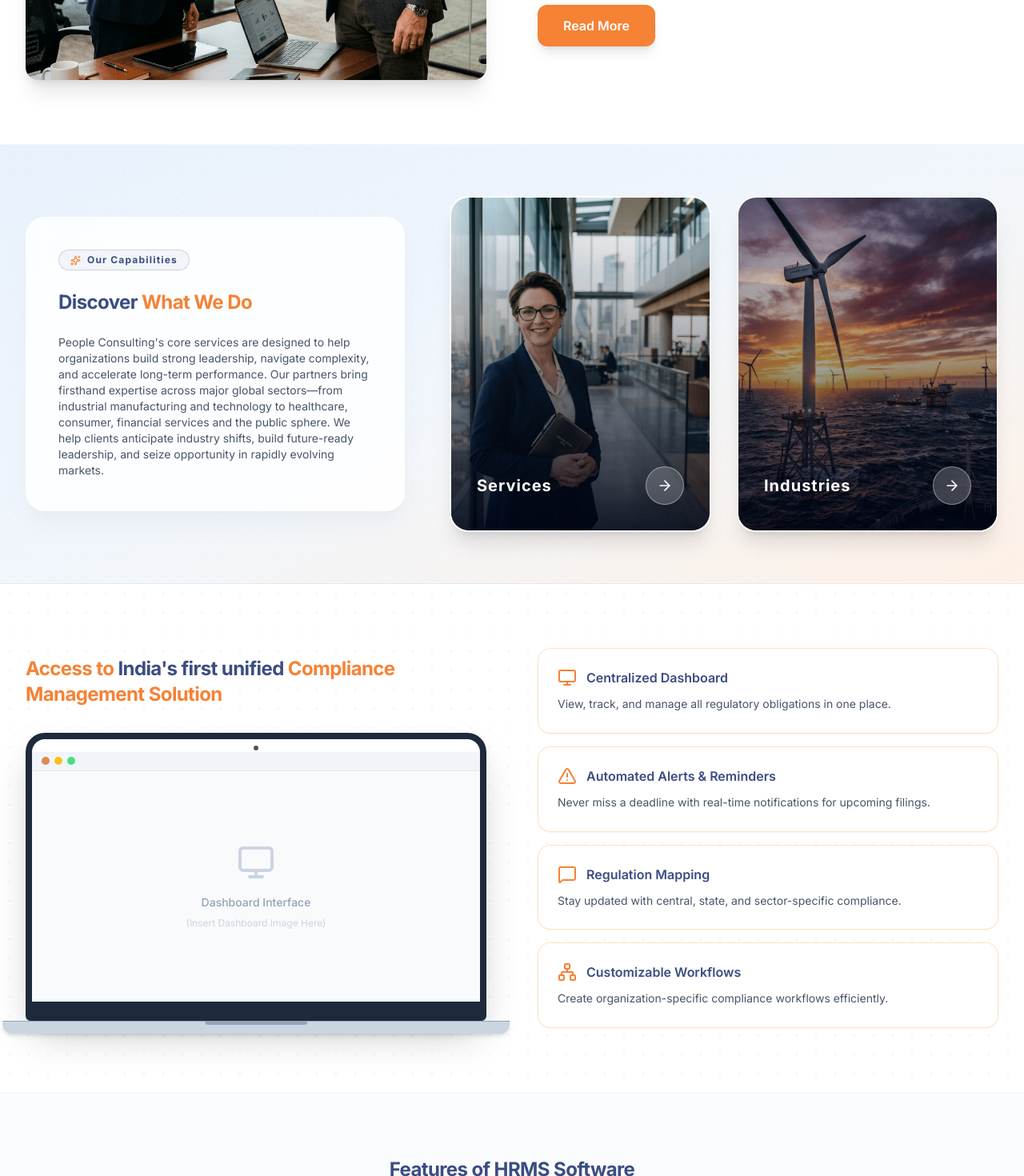
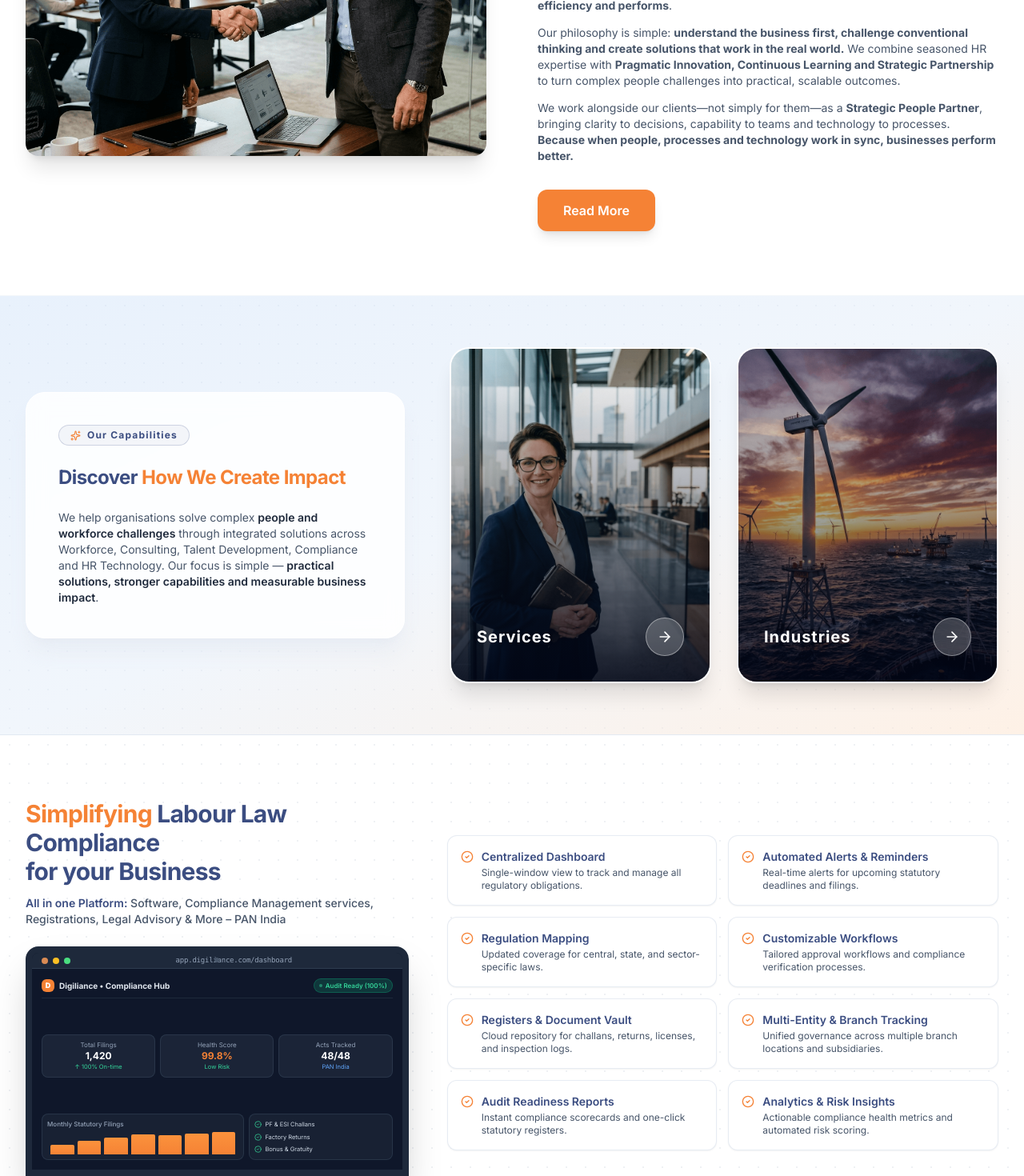
Before and after one commit to rammohan022/maxxinfradevelopersconsultant-frontend, a Next.js app: page / in a window 1280 px wide. Shown: the part 1240-2710 px from the top of the page at 80% size. Built offline with nearby package versions, Linux system fonts and the light colour scheme; no server answers.

Commit message:
feat: add logo and FormData support for website links and update homepage and compliance UI components

```diff
--- a/src/components/home/AboutUs.tsx
+++ b/src/components/home/AboutUs.tsx
@@ -3,39 +3,7 @@
 import Image from "next/image"
 import Link from "next/link"
 import { Container } from "@/components/ui"
-import { motion, Variants } from "framer-motion"
-
-const bulletsLeft = [
-  "Strategic Talent Acquisition",
-  "Executive Search & Headhunting",
-  "HR Compliance & Labor Law",
-  "Payroll Management",
-]
-
-const bulletsRight = [
-  "Employee Engagement Programs",
-  "Corporate Training & Development",
-  "Performance Management Systems",
-  "Organizational Restructuring",
-]
-
-const containerVariants: Variants = {
-  hidden: { opacity: 0 },
-  visible: {
-    opacity: 1,
-    transition: { staggerChildren: 0.1 },
-  },
-}
-
-const itemVariants: Variants = {
-  hidden: { opacity: 0, x: -20 },
-  visible: { opacity: 1, x: 0, transition: { duration: 0.4 } },
-}
-
-const imageVariants: Variants = {
-  hidden: { opacity: 0, scale: 0.95 },
-  visible: { opacity: 1, scale: 1, transition: { duration: 0.6, ease: "easeOut" } },
-}
+import { motion } from "framer-motion"
 
 export default function AboutUs() {
   return (
@@ -70,22 +38,35 @@ export default function AboutUs() {
             viewport={{ once: true, amount: 0.2 }}
             transition={{ duration: 0.6, ease: "easeOut" }}
           >
-            <span className="inline-flex items-center gap-2 px-3 py-1 rounded-full border border-primary/20 bg-primary/5 text-primary text-xs font-bold tracking-widest mb-4">
-              About Us
+            <span className="inline-flex items-center gap-2 px-3.5 py-1 rounded-full border border-primary/20 bg-primary/5 text-primary text-xs font-bold tracking-widest mb-4">
+              About People Consulting
             </span>
 
-            <h2 className="text-xl md:text-2xl font-bold text-primary tracking-tight mb-6">
-              Aligning Strategy With{' '}
-              <span className="text-secondary">People & Culture</span>
+            <h2 className="text-xl md:text-2xl font-bold text-primary tracking-tight mb-4 leading-snug">
+              We believe people drive organisations.{' '}
+              <span className="text-secondary">
+                We help businesses turn their people advantage into business advantage.
+              </span>
             </h2>
 
-            <p className="text-xs md:text-sm text-slate-600 mt-1 max-w-3xl leading-relaxed mb-6">
-              <strong>People Consulting</strong> is a premier HR and Recruitment agency dedicated to providing strategic, solution-oriented talent acquisition and human resource management services. With a multidisciplinary approach and strong professional network, we cater to businesses and corporate entities across diverse sectors.
-            </p>
+            <div className="space-y-3.5 text-xs md:text-sm text-slate-600 leading-relaxed mb-8">
+              <p>
+                For more than a decade, <strong>People Consulting</strong> has partnered with organisations across India to solve the people challenges that sit at the heart of business performance. We bring together <strong>people, expertise, technology and execution</strong> to help organisations build stronger and more future-ready businesses.
+              </p>
 
-            <p className="text-xs md:text-sm text-slate-600 mt-1 max-w-3xl leading-relaxed mb-8">
-              We help organizations streamline their recruitment, training, and labor compliance processes. Our goal is to connect top talent with industry leaders, ensuring High Performance workplaces and long-term organizational success.
-            </p>
+              <p>
+                Our capabilities span <strong>Workforce Solutions, HR Consulting &amp; Talent Advisory, Talent Development &amp; Capacity Building, Labour Compliance and HR Technology</strong>. But we don&apos;t look at these as separate services. We look at them as interconnected levers that shape how an organisation <strong>attracts talent, builds capability, manages risk, improves efficiency and performs</strong>.
+              </p>
+
+              <p>
+                Our philosophy is simple: <strong>understand the business first, challenge conventional thinking and create solutions that work in the real world.</strong> We combine seasoned HR expertise with <strong>Pragmatic Innovation, Continuous Learning and Strategic Partnership</strong> to turn complex people challenges into practical, scalable outcomes.
+              </p>
+
+              <p>
+                We work alongside our clients—not simply for them—as a <strong>Strategic People Partner</strong>, bringing clarity to decisions, capability to teams and technology to processes.{' '}
+                <strong>Because when people, processes and technology work in sync, businesses perform better.</strong>
+              </p>
+            </div>
 
             <Link
               href="/about-us"
--- a/src/components/home/IndustriesServe.tsx
+++ b/src/components/home/IndustriesServe.tsx
@@ -1,8 +1,42 @@
 'use client'
 
-import Link from 'next/link'
 import { Container } from '@/components/ui'
-import { Monitor, AlertTriangle, MessageSquare, Network, ArrowRight } from 'lucide-react'
+import { CheckCircle2 } from 'lucide-react'
+
+const digilianceFeatures = [
+  {
+    title: "Centralized Dashboard",
+    desc: "Single-window view to track and manage all regulatory obligations.",
+  },
+  {
+    title: "Automated Alerts & Reminders",
+    desc: "Real-time alerts for upcoming statutory deadlines and filings.",
+  },
+  {
+    title: "Regulation Mapping",
+    desc: "Updated coverage for central, state, and sector-specific laws.",
+  },
+  {
+    title: "Customizable Workflows",
+    desc: "Tailored approval workflows and compliance verification processes.",
+  },
+  {
+    title: "Registers & Document Vault",
+    desc: "Cloud repository for challans, returns, licenses, and inspection logs.",
+  },
+  {
+    title: "Multi-Entity & Branch Tracking",
+    desc: "Unified governance across multiple branch locations and subsidiaries.",
+  },
+  {
+    title: "Audit Readiness Reports",
+    desc: "Instant compliance scorecards and one-click statutory registers.",
+  },
+  {
+    title: "Analytics & Risk Insights",
+    desc: "Actionable compliance health metrics and automated risk scoring.",
+  },
+]
 
 export default function IndustriesServe() {
   return (
@@ -17,87 +51,132 @@ export default function IndustriesServe() {
       />
 
       <Container className="relative z-10">
-        <div className="grid lg:grid-cols-12 gap-12 lg:gap-16 items-center">
+        <div className="grid lg:grid-cols-12 gap-10 lg:gap-12 items-center">
 
-          {/* Left Column: Text, Image, Button */}
-          <div className="lg:col-span-6 space-y-8">
-            <h2 className="text-xl md:text-2xl font-bold text-primary tracking-tight">
-              <span className="text-secondary">Access to</span> India&apos;s first unified{' '}
-              <span className="text-secondary">Compliance Management Solution</span>
-            </h2>
+          {/* Left Column: Heading, Subtitle & Laptop Analytics Dashboard */}
+          <div className="lg:col-span-5 space-y-6">
+            <div className="space-y-3">
+              <h2 className="text-2xl md:text-3xl font-bold text-primary tracking-tight">
+                <span className="text-secondary">Simplifying</span> Labour Law Compliance <br className="hidden sm:inline" />
+                <span>for your Business</span>
+              </h2>
+              <p className="text-xs md:text-sm text-slate-600 font-medium leading-relaxed">
+                <span className="text-primary font-semibold">All in one Platform:</span> Software, Compliance Management services, Registrations, Legal Advisory &amp; More &ndash; PAN India
+              </p>
+            </div>
 
-            <div className="relative w-full aspect-[16/10] mt-8 mb-6 group">
+            {/* Laptop Mockup with Compliance Analytics Dashboard */}
+            <div className="relative w-full aspect-[16/10] mt-6 group">
               {/* Laptop mock border */}
-              <div className="w-full h-full bg-white rounded-t-3xl rounded-b-md flex flex-col overflow-hidden border-8 border-b-[24px] border-slate-800 shadow-2xl relative">
+              <div className="w-full h-full bg-slate-900 rounded-t-2xl rounded-b-md flex flex-col overflow-hidden border-8 border-b-[20px] border-slate-800 shadow-2xl relative">
                 {/* Webcam dot */}
-                <div className="absolute top-2 left-1/2 -translate-x-1/2 w-1.5 h-1.5 bg-slate-600 rounded-full"></div>
+                <div className="absolute top-1.5 left-1/2 -translate-x-1/2 w-1.5 h-1.5 bg-slate-600 rounded-full z-20"></div>
 
-                <div className="bg-slate-100 h-6 w-full flex items-center px-3 gap-1.5 border-b border-slate-200 mt-4">
-                  <div className="w-2.5 h-2.5 rounded-full bg-red-400"></div>
-                  <div className="w-2.5 h-2.5 rounded-full bg-amber-400"></div>
-                  <div className="w-2.5 h-2.5 rounded-full bg-green-400"></div>
+                {/* Browser top chrome */}
+                <div className="bg-slate-800 h-5 w-full flex items-center px-3 gap-1.5 border-b border-slate-700/80 z-10">
+                  <div className="w-2 h-2 rounded-full bg-red-400"></div>
+                  <div className="w-2 h-2 rounded-full bg-amber-400"></div>
+                  <div className="w-2 h-2 rounded-full bg-green-400"></div>
+                  <div className="mx-auto text-[9px] text-slate-400 font-mono tracking-tight">app.digiliance.com/dashboard</div>
                 </div>
-                <div className="flex-1 bg-slate-50 flex flex-col items-center justify-center p-6 text-center text-slate-400 relative overflow-hidden">
-                  <Monitor size={48} className="mb-4 text-slate-300 group-hover:scale-110 transition-transform duration-500" />
-                  <span className="text-sm font-medium">Dashboard Interface</span>
-                  <span className="text-xs mt-2 text-slate-300">(Insert Dashboard Image Here)</span>
+
+                {/* Dashboard Screen */}
+                <div className="flex-1 bg-slate-900 text-white p-3 flex flex-col justify-between overflow-hidden relative select-none font-sans">
+                  {/* Dashboard Header Bar */}
+                  <div className="flex items-center justify-between pb-1.5 border-b border-slate-800">
+                    <div className="flex items-center gap-1.5">
+                      <div className="w-4 h-4 rounded-md bg-secondary flex items-center justify-center text-white text-[9px] font-black">
+                        D
+                      </div>
+                      <span className="text-[10px] font-bold text-slate-200">Digiliance &bull; Compliance Hub</span>
+                    </div>
+                    <span className="text-[8px] font-semibold bg-emerald-500/20 text-emerald-400 border border-emerald-500/30 px-1.5 py-0.5 rounded-full flex items-center gap-1">
+                      <span className="w-1 h-1 rounded-full bg-emerald-400 animate-pulse"></span>
+                      Audit Ready (100%)
+                    </span>
+                  </div>
+
+                  {/* Stat Cards Row */}
+                  <div className="grid grid-cols-3 gap-1.5 my-1.5">
+                    <div className="bg-slate-800/80 border border-slate-700/60 rounded-lg p-1.5 text-center">
+                      <div className="text-[8px] text-slate-400">Total Filings</div>
+                      <div className="text-xs font-bold text-white">1,420</div>
+                      <div className="text-[7.5px] text-emerald-400">&uarr; 100% On-time</div>
+                    </div>
+                    <div className="bg-slate-800/80 border border-slate-700/60 rounded-lg p-1.5 text-center">
+                      <div className="text-[8px] text-slate-400">Health Score</div>
+                      <div className="text-xs font-bold text-secondary">99.8%</div>
+                      <div className="text-[7.5px] text-emerald-400">Low Risk</div>
+                    </div>
+                    <div className="bg-slate-800/80 border border-slate-700/60 rounded-lg p-1.5 text-center">
+                      <div className="text-[8px] text-slate-400">Acts Tracked</div>
+                      <div className="text-xs font-bold text-white">48/48</div>
+                      <div className="text-[7.5px] text-blue-400">PAN India</div>
+                    </div>
+                  </div>
+
+                  {/* Chart and Live List */}
+                  <div className="grid grid-cols-12 gap-1.5 items-stretch">
+                    {/* Mini Bar Chart */}
+                    <div className="col-span-7 bg-slate-800/60 border border-slate-700/60 rounded-lg p-1.5 flex flex-col justify-between">
+                      <div className="text-[8px] text-slate-400 font-medium">Monthly Statutory Filings</div>
+                      <div className="flex items-end justify-between gap-1 h-8 pt-1 px-1">
+                        {[45, 60, 75, 90, 85, 95, 100].map((val, i) => (
+                          <div key={i} className="flex-1 bg-gradient-to-t from-secondary to-orange-400 rounded-t-sm" style={{ height: `${val}%` }}></div>
+                        ))}
+                      </div>
+                    </div>
+
+                    {/* Quick Live Checklist */}
+                    <div className="col-span-5 bg-slate-800/60 border border-slate-700/60 rounded-lg p-1.5 flex flex-col justify-center space-y-1 text-[7.5px]">
+                      <div className="flex items-center gap-1 text-slate-300">
+                        <CheckCircle2 size={9} className="text-emerald-400 flex-shrink-0" />
+                        <span className="truncate">PF &amp; ESI Challans</span>
+                      </div>
+                      <div className="flex items-center gap-1 text-slate-300">
+                        <CheckCircle2 size={9} className="text-emerald-400 flex-shrink-0" />
+                        <span className="truncate">Factory Returns</span>
+                      </div>
+                      <div className="flex items-center gap-1 text-slate-300">
+                        <CheckCircle2 size={9} className="text-emerald-400 flex-shrink-0" />
+                        <span className="truncate">Bonus &amp; Gratuity</span>
+                      </div>
+                    </div>
+                  </div>
                 </div>
               </div>
+
               {/* Laptop base */}
-              <div className="absolute -bottom-4 left-1/2 -translate-x-1/2 w-[110%] h-4 bg-slate-300 rounded-b-xl shadow-md border-t border-slate-400">
-                <div className="mx-auto w-32 h-1 bg-slate-400 rounded-b-md"></div>
+              <div className="absolute -bottom-3 left-1/2 -translate-x-1/2 w-[108%] h-3 bg-slate-300 rounded-b-xl shadow-md border-t border-slate-400">
+                <div className="mx-auto w-24 h-1 bg-slate-400 rounded-b-md"></div>
               </div>
             </div>
           </div>
 
-          {/* Right Column: 4 Feature Cards */}
-          <div className="lg:col-span-6 flex flex-col gap-4">
+          {/* Right Column: 8 Short Feature Cards */}
+          <div className="lg:col-span-7">
+            <div className="grid grid-cols-1 sm:grid-cols-2 gap-3 sm:gap-3.5">
+              {digilianceFeatures.map((feat) => (
+                <div
+                  key={feat.title}
+                  className="p-3.5 sm:p-4 rounded-xl border border-slate-200/80 bg-white shadow-sm hover:shadow-md transition-all duration-300 transform hover:-translate-y-0.5 group"
+                >
+                  <div className="flex items-start gap-2.5">
+                    <CheckCircle2 className="w-4 h-4 text-secondary mt-0.5 flex-shrink-0" />
+                    <div>
+                      <h4 className="font-semibold text-xs sm:text-sm text-primary mb-0.5 leading-snug group-hover:text-secondary transition-colors">
+                        {feat.title}
+                      </h4>
+                      <p className="text-[11px] sm:text-xs text-slate-600 leading-relaxed font-normal">
+                        {feat.desc}
+                      </p>
+                    </div>
+                  </div>
+                </div>
+              ))}
+            </div>
+          </div>
 
-            {/* Card 1 */}
-            <div className="bg-white/90 backdrop-blur-sm border border-orange-200/70 rounded-2xl p-5 md:p-6 shadow-sm hover:shadow-md transition-all hover:-translate-y-1">
-              <div className="flex items-center gap-3 mb-2.5">
-                <Monitor className="text-secondary w-6 h-6 flex-shrink-0" />
-                <h3 className="font-semibold text-primary leading-tight">Centralized Dashboard</h3>
-              </div>
-              <p className="text-sm text-slate-600 leading-relaxed">
-                View, track, and manage all regulatory obligations in one place.
-              </p>
-            </div>
-
-            {/* Card 2 */}
-            <div className="bg-white/90 backdrop-blur-sm border border-orange-200/70 rounded-2xl p-5 md:p-6 shadow-sm hover:shadow-md transition-all hover:-translate-y-1">
-              <div className="flex items-center gap-3 mb-2.5">
-                <AlertTriangle className="text-secondary w-6 h-6 flex-shrink-0" />
-                <h3 className="font-semibold text-primary leading-tight">Automated Alerts & Reminders</h3>
-              </div>
-              <p className="text-sm text-slate-600 leading-relaxed">
-                Never miss a deadline with real-time notifications for upcoming filings.
-              </p>
-            </div>
-
-            {/* Card 3 */}
-            <div className="bg-white/90 backdrop-blur-sm border border-orange-200/70 rounded-2xl p-5 md:p-6 shadow-sm hover:shadow-md transition-all hover:-translate-y-1">
-              <div className="flex items-center gap-3 mb-2.5">
-                <MessageSquare className="text-secondary w-6 h-6 flex-shrink-0" />
-                <h3 className="font-semibold text-primary leading-tight">Regulation Mapping</h3>
-              </div>
-              <p className="text-sm text-slate-600 leading-relaxed">
-                Stay updated with central, state, and sector-specific compliance.
-              </p>
-            </div>
-
-            {/* Card 4 */}
-            <div className="bg-white/90 backdrop-blur-sm border border-orange-200/70 rounded-2xl p-5 md:p-6 shadow-sm hover:shadow-md transition-all hover:-translate-y-1">
-              <div className="flex items-center gap-3 mb-2.5">
-                <Network className="text-secondary w-6 h-6 flex-shrink-0" />
-                <h3 className="font-semibold text-primary leading-tight">Customizable Workflows</h3>
-              </div>
-              <p className="text-sm text-slate-600 leading-relaxed">
-                Create organization-specific compliance workflows efficiently.
-              </p>
-            </div>
-
-          </div>
         </div>
       </Container>
     </section>
--- a/src/components/home/Services.tsx
+++ b/src/components/home/Services.tsx
@@ -32,11 +32,11 @@ export default function Services() {
             </span>
 
             <h2 className="text-xl md:text-2xl font-bold text-primary tracking-tight">
-              Discover <span className="text-secondary">What We Do</span>
+              Discover <span className="text-secondary">How We Create Impact</span>
             </h2>
 
             <p className="text-xs md:text-sm text-slate-600 leading-relaxed font-normal">
-              People Consulting&apos;s core services are designed to help organizations build strong leadership, navigate complexity, and accelerate long-term performance. Our partners bring firsthand expertise across major global sectors—from industrial manufacturing and technology to healthcare, consumer, financial services and the public sphere. We help clients anticipate industry shifts, build future-ready leadership, and seize opportunity in rapidly evolving markets.
+              We help organisations solve complex <strong className="text-slate-800 font-semibold">people and workforce challenges</strong> through integrated solutions across Workforce, Consulting, Talent Development, Compliance and HR Technology. Our focus is simple &mdash; <strong className="text-slate-800 font-semibold">practical solutions, stronger capabilities and measurable business impact</strong>.
             </p>
           </div>
 
--- a/src/components/services/MainContentSection.tsx
+++ b/src/components/services/MainContentSection.tsx
@@ -328,7 +328,7 @@ export default function MainContentSection({
                             {card.title}
                           </h4>
                           {card.subtitle && (
-                            <p className="text-[11px] text-slate-500 mb-3 font-semibold uppercase tracking-wider">
+                            <p className="text-xs text-slate-500 mb-3 font-medium">
                               {card.subtitle}
                             </p>
                           )}
--- a/src/services/websiteLink.ts
+++ b/src/services/websiteLink.ts
@@ -5,6 +5,7 @@ export interface CreateWebsiteLinkDto {
     title: string;
     url: string;
     order?: number;
+    logo?: string;
 }
 
 export interface WebsiteLink extends CreateWebsiteLinkDto {
@@ -29,7 +30,7 @@ export const websiteLinkApi = baseApi.injectEndpoints({
             }),
             providesTags: (result, error, id) => [{ type: "WebsiteLink", id }],
         }),
-        createWebsiteLink: builder.mutation<WebsiteLink, CreateWebsiteLinkDto>({
+        createWebsiteLink: builder.mutation<WebsiteLink, FormData | CreateWebsiteLinkDto>({
             query: (body) => ({
                 url: API_ENDPOINTS.websiteLinks,
                 method: "POST",
@@ -37,7 +38,7 @@ export const websiteLinkApi = baseApi.injectEndpoints({
             }),
             invalidatesTags: ["WebsiteLink"],
         }),
-        updateWebsiteLink: builder.mutation<WebsiteLink, { id: string; data: Partial<CreateWebsiteLinkDto> }>({
+        updateWebsiteLink: builder.mutation<WebsiteLink, { id: string; data: FormData | Partial<CreateWebsiteLinkDto> }>({
             query: ({ id, data }) => ({
                 url: `${API_ENDPOINTS.websiteLinks}/${id}`,
                 method: "PATCH",
```
Also changed, not shown: src/app/(pages)/compliance/page.tsx (+15 -9 lines), src/app/admin/website-links/page.tsx (+110 -17 lines), src/components/compliance/ComplianceLinks.tsx (+13 -2 lines), src/components/home/Hero.tsx (+17 -5 lines).
